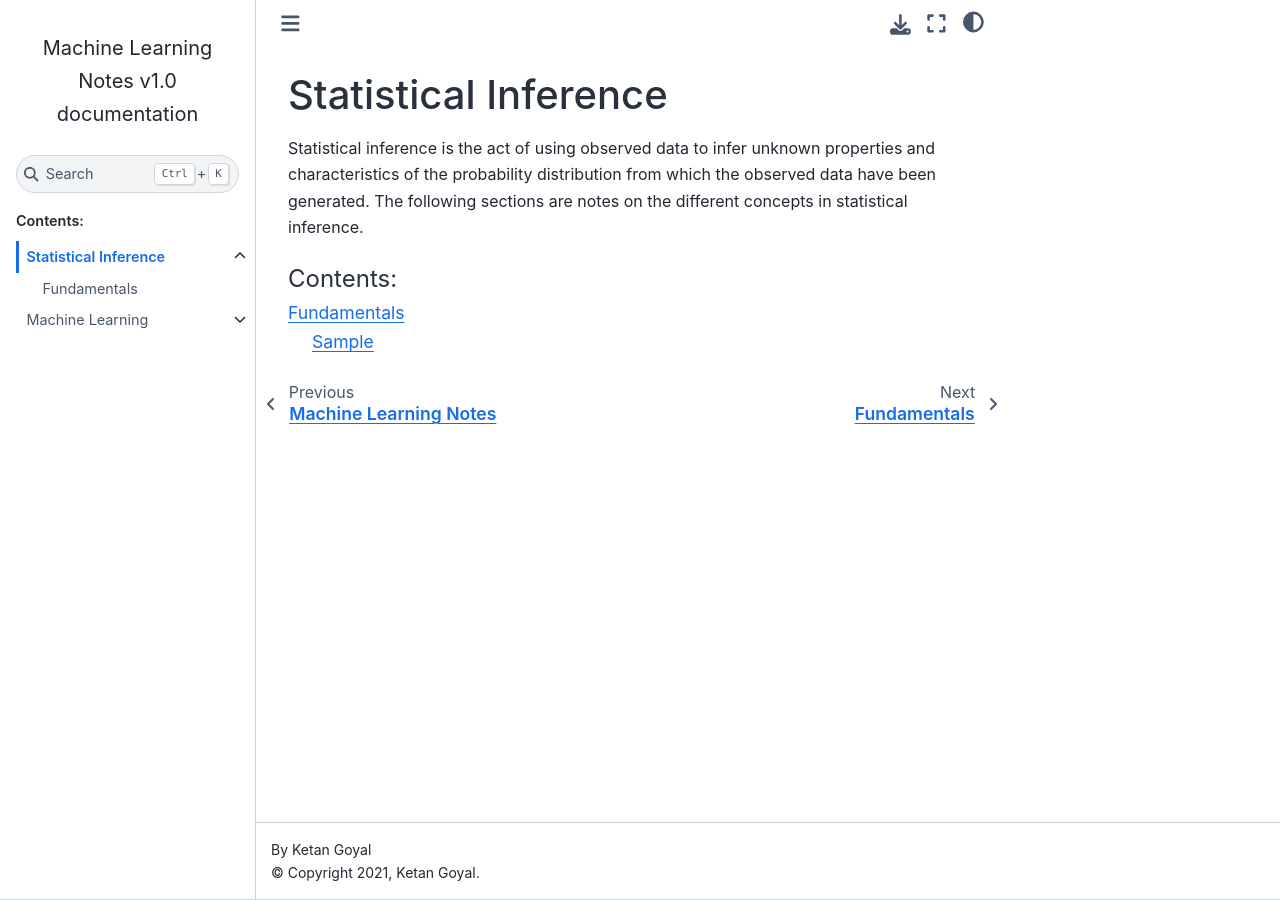
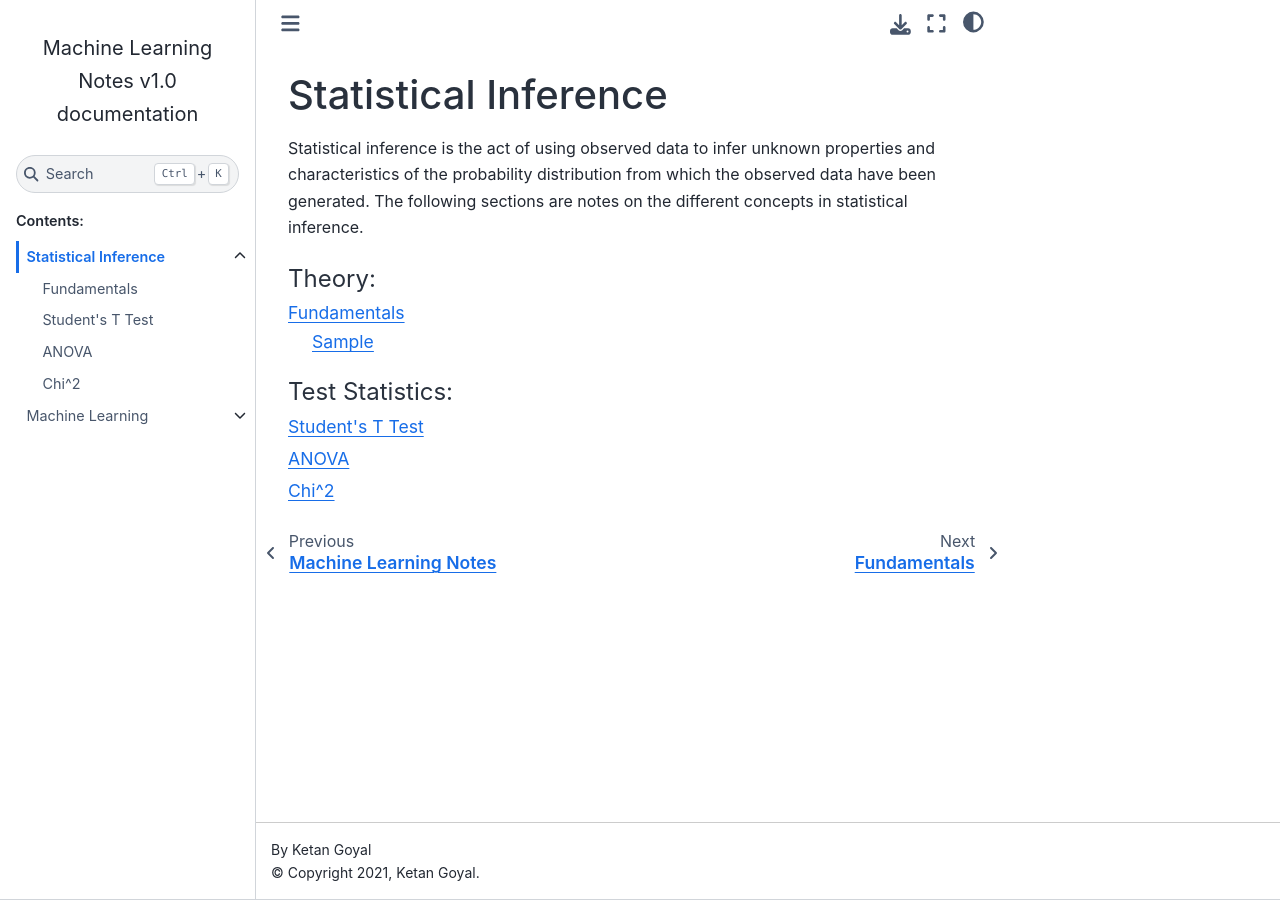
Before and after one commit to ketgo/ml-notes, a Sphinx documentation site: the page built from source/statistical_inference/index.rst, in a window 1280 px wide. Built offline with Sphinx 7.4.7 and the Sphinx Book theme 1.1.4, drawn with Linux system fonts in a browser that asks for light colours.

```diff
--- a/source/statistical_inference/index.rst
+++ b/source/statistical_inference/index.rst
@@ -9,6 +7,14 @@ different concepts in statistical inference.
 
 .. toctree::
    :maxdepth: 2
-   :caption: Contents:
+   :caption: Theory:
 
     Fundamentals <fundamentals>
+
+.. toctree::
+   :maxdepth: 2
+   :caption: Test Statistics:
+
+    Student's T Test <test_statistics/t_test>
+    ANOVA <test_statistics/anova>
+    Chi^2 <test_statistics/chi_squared>
--- /dev/null
+++ b/source/statistical_inference/test_statistics/anova.rst
@@ -0,0 +1,4 @@
+.. _anova:
+
+ANOVA Test
+##########
--- /dev/null
+++ b/source/statistical_inference/test_statistics/chi_squared.rst
@@ -0,0 +1,4 @@
+.. _chi_squared:
+
+Chi Squared Test
+################
--- /dev/null
+++ b/source/statistical_inference/test_statistics/t_test.rst
@@ -0,0 +1,4 @@
+.. _t_test:
+
+Student's T Test
+################
```
Also changed, not shown: other parts of source/statistical_inference/index.rst (+0 -2 lines), source/machine_learning/index.rst (+6 -3 lines).
